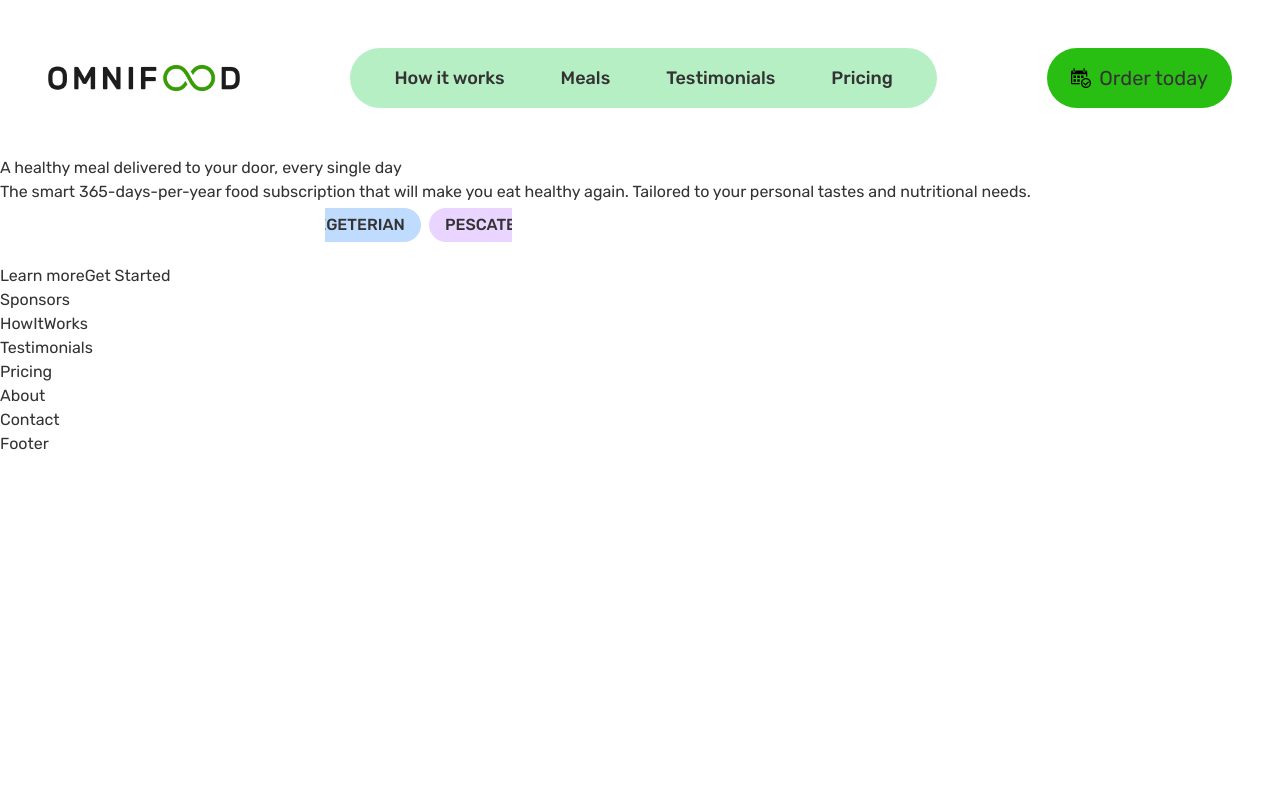
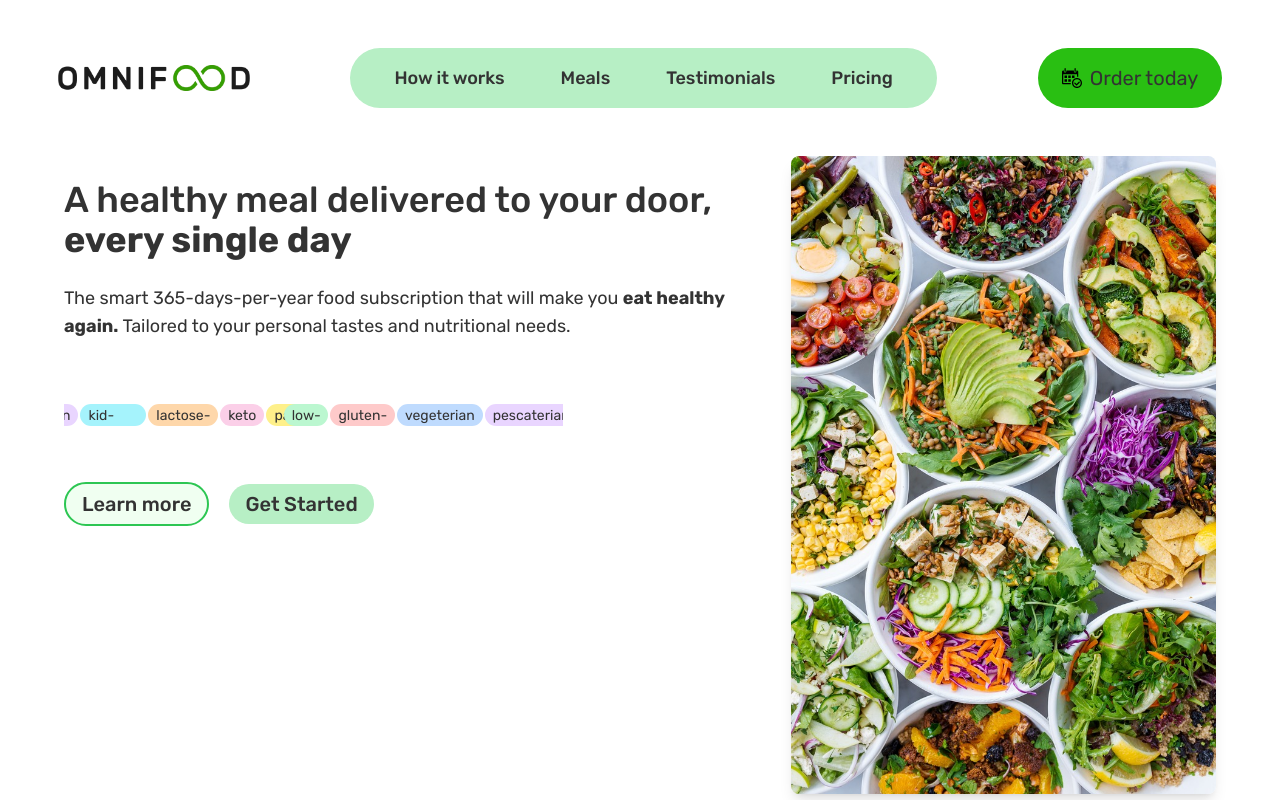
Before and after one commit to bojan09/omnifood_2.0, a React (Vite) app: page / in a window 1280 px wide. Shown: the top 800 px of the page. Built offline with nearby package versions, Linux system fonts and the light colour scheme.

Commit message:
update Home page, bug fixes in Slider, update in Navbar

```diff
--- a/src/components/Navbar.jsx
+++ b/src/components/Navbar.jsx
@@ -5,34 +5,34 @@ import calendarIcon from "../assets/calendar.svg";
 
 const Navbar = () => {
   return (
-    <div className="flex justify-between items-center py-[3rem] px-[3rem]">
+    <div className="flex justify-between items-center py-[3rem] xs:px-[2rem] md:px-[3.6rem]">
       {/* Logo */}
       <a href="#">
-        <img src={logo} alt="logo" className="w-[15vw]" />
+        <img src={logo} alt="logo" className="md:w-[15vw] xs:w-[35vw] " />
       </a>
 
       {/* Navbar */}
-      <div className="flex justify-center items-center gap-6 bg-primaryBackground px-7 py-2 rounded-full text-lg font-medium">
+      <div className="xs:hidden md:flex justify-center items-center gap-6 bg-primaryBackground lg:px-7 md:px-4 py-2 rounded-full lg:text-lg md:text-md font-medium mx-2">
         <a
-          className="hover:bg-secondaryColor px-4 py-2 rounded-full hover:text-white"
+          className="hover:bg-secondaryColor lg:px-4 md:px-2 py-2 rounded-full hover:text-white"
           href="#howItWorks"
         >
           How it works
         </a>
         <a
-          className="hover:bg-secondaryColor px-4 py-2 rounded-full hover:text-white"
+          className="hover:bg-secondaryColor lg:px-4 md:px-2 py-2 rounded-full hover:text-white"
           href="#meals"
         >
           Meals
         </a>
         <a
-          className="hover:bg-secondaryColor px-4 py-2 rounded-full hover:text-white"
+          className="hover:bg-secondaryColor lg:px-4 md:px-2 py-2 rounded-full hover:text-white"
           href="#testimonials"
         >
           Testimonials
         </a>
         <a
-          className="hover:bg-secondaryColor px-4 py-2 rounded-full hover:text-white"
+          className="hover:bg-secondaryColor lg:px-4 md:px-2 py-2 rounded-full hover:text-white"
           href="#pricing"
         >
           Pricing
@@ -42,7 +42,7 @@ const Navbar = () => {
       {/* Order today */}
       <a
         href="#contact"
-        className="flex gap-2 px-6 py-4 bg-secondaryColor rounded-full text-xl hover:bg-primaryColor"
+        className="xs:hidden md:flex gap-2 lg:px-6 md:px-3 lg:py-4 md:py-3 bg-secondaryColor rounded-full text-xl hover:bg-primaryColor"
       >
         <img src={calendarIcon} alt="calendar" className="w-[20px]" />
         Order today
--- a/src/components/Slider.jsx
+++ b/src/components/Slider.jsx
@@ -2,67 +2,57 @@ import React from "react";
 
 const Slider = () => {
   return (
-    <div className="w-[40vw]">
-      <div class="relative marquee-container none">
-        <div class="marquee flex justify-center items-center">
-          <p className="px-4 py-[2px] uppercase font-medium m-1 rounded-full bg-green-200">
+    <div className="lg:w-[39vw] md:w-[53vw] xs:w-[80vw]">
+      <div class="scroll-parent ">
+        <div class="scroll-element primary ">
+          <p className="px-2 py-[2px]  xs:mx-2 md:m-0 text-sm rounded-full bg-green-200">
             low-fat
           </p>
-          <p className="px-4 py-[2px] uppercase font-medium m-1 rounded-full bg-red-200">
+          <p className="px-2 py-[2px]  xs:mx-2 md:m-0 text-sm rounded-full bg-red-200">
             gluten-free
           </p>
-
-          <p className="px-4 py-[2px] uppercase font-medium m-1 rounded-full bg-blue-200">
+          <p className="px-2 py-[2px]  xs:mx-2 md:m-0 text-sm rounded-full bg-blue-200">
             vegeterian
           </p>
-          <p className="px-4 py-[2px] uppercase font-medium m-1 rounded-full bg-purple-200">
+          <p className="px-2 py-[2px]  xs:mx-2 md:m-0 text-sm rounded-full bg-purple-200">
             pescaterian
           </p>
-          <p className="px-4 py-[2px] uppercase font-medium m-1 rounded-full bg-cyan-200">
+          <p className="px-2 py-[2px]  xs:mx-2 md:m-0 text-sm rounded-full bg-cyan-200">
             kid-friendly
           </p>
-          <p className="px-4 py-[2px] uppercase font-medium m-1 rounded-full bg-orange-200">
+          <p className="px-2 py-[2px]  xs:mx-2 md:m-0 text-sm rounded-full bg-orange-200">
             lactose-free
           </p>
-          <p className="px-4 py-[2px] uppercase font-medium m-1 rounded-full bg-pink-200">
+          <p className="px-2 py-[2px]  xs:mx-2 md:m-0 text-sm rounded-full bg-pink-200">
             keto
           </p>
-          <p className="px-4 py-[2px] uppercase font-medium m-1 rounded-full bg-pink-200">
-            keto
-          </p>
-          <p className="px-4 py-[2px] uppercase font-medium m-1 rounded-full bg-yellow-200">
+          <p className="px-2 py-[2px]  xs:mx-2 md:m-0 text-sm rounded-full bg-yellow-200">
             paleo
           </p>
         </div>
-        <div class="marquee marquee2 flex justify-center items-center">
-          <p className="px-4 py-[2px] uppercase font-medium m-1 rounded-full bg-green-200">
+        <div class="scroll-element secondary">
+          <p className="px-2 py-[2px]  xs:mx-2 md:m-0 text-sm rounded-full bg-green-200">
             low-fat
           </p>
-          <p className="px-4 py-[2px] uppercase font-medium m-1 rounded-full bg-red-200">
+          <p className="px-2 py-[2px]  xs:mx-2 md:m-0 text-sm rounded-full bg-red-200">
             gluten-free
           </p>
-          <p className="px-4 py-[2px] uppercase font-medium m-1 rounded-full bg-red-200">
-            gluten-free
-          </p>
-          <p className="px-4 py-[2px] uppercase font-medium m-1 rounded-full bg-blue-200">
+          <p className="px-2 py-[2px]  xs:mx-2 md:m-0 text-sm rounded-full bg-blue-200">
             vegeterian
           </p>
-          <p className="px-4 py-[2px] uppercase font-medium m-1 rounded-full bg-purple-200">
+          <p className="px-2 py-[2px]  xs:mx-2 md:m-0 text-sm rounded-full bg-purple-200">
             pescaterian
           </p>
-          <p className="px-4 py-[2px] uppercase font-medium m-1 rounded-full bg-cyan-200">
+          <p className="px-2 py-[2px]  xs:mx-2 md:m-0 text-sm rounded-full bg-cyan-200">
             kid-friendly
           </p>
-          <p className="px-4 py-[2px] uppercase font-medium m-1 rounded-full bg-orange-200">
+          <p className="px-2 py-[2px]  xs:mx-2 md:m-0 text-sm rounded-full bg-orange-200">
             lactose-free
           </p>
-          <p className="px-4 py-[2px] uppercase font-medium m-1 rounded-full bg-pink-200">
+          <p className="px-2 py-[2px]  xs:mx-2 md:m-0 text-sm rounded-full bg-pink-200">
             keto
           </p>
-          <p className="px-4 py-[2px] uppercase font-medium m-1 rounded-full bg-pink-200">
-            keto
-          </p>
-          <p className="px-4 py-[2px] uppercase font-medium m-1 rounded-full bg-yellow-200">
+          <p className="px-2 py-[2px]  xs:mx-2 md:m-0 text-sm rounded-full bg-yellow-200">
             paleo
           </p>
         </div>
--- a/src/index.css
+++ b/src/index.css
@@ -86,32 +86,57 @@ select {
 }
 
 /* Slider Animation */
-.marquee-container {
-  height: 60px;
+.scroll-parent {
+  position: relative;
+  width: 100%;
+  height: 1.4rem;
   overflow: hidden;
-  line-height: 30px;
 }
 
-.marquee {
-  top: 0;
-  left: 100%;
-  width: 100%;
-  overflow: hidden;
+.scroll-element {
+  display: flex;
+  gap: 2px;
+  width: inherit;
+  height: inherit;
   position: absolute;
-  white-space: nowrap;
-  animation: marquee 30s linear infinite;
+  left: 0%;
+  top: 0%;
 }
 
-.marquee2 {
-  animation-delay: 15s;
+.primary {
+  animation: primary 10s linear infinite;
 }
 
-@keyframes marquee {
-  0% {
+.secondary {
+  animation: secondary 10s linear infinite;
+}
+
+@keyframes primary {
+  from {
+    left: 0%;
+  }
+
+  to {
+    left: -100%;
+  }
+}
+
+@keyframes secondary {
+  from {
     left: 100%;
   }
 
-  100% {
-    left: -100%
+  to {
+    left: 0%;
   }
 }
+
+@keyframes primary {
+  from {
+    left: 0%;
+  }
+
+  to {
+    left: -100%;
+  }
+}
--- a/src/pages/Home.jsx
+++ b/src/pages/Home.jsx
@@ -1,30 +1,57 @@
 import React from "react";
+
+// assets
+import home_img from "../assets/bowls.jpg";
 
 // components
 import Slider from "../components/Slider";
 
 const Home = () => {
   return (
-    <div>
+    <div className="w-[80vw] md:w-[90vw] mx-auto md:flex">
       {/* Left Container */}
       <div>
-        <h1>A healthy meal delivered to your door, every single day</h1>
-        <p>
-          The smart 365-days-per-year food subscription that will make you eat
-          healthy again. Tailored to your personal tastes and nutritional needs.
+        <h1 className="text-4xl font-medium my-6">
+          A healthy meal delivered to your door, <b>every single day</b>{" "}
+        </h1>
+        <p className="text-lg my-4">
+          The smart 365-days-per-year food subscription that will make you{" "}
+          <b>eat healthy again.</b> Tailored to your personal tastes and
+          nutritional needs.
         </p>
-        {/*
-         */}
-        <Slider />
-        <div>
+
+        <div className="mt-[4rem]">
+          <Slider />
+        </div>
+
+        <div className="flex justify-evenly items-center md:justify-start xs:gap-5 mt-[4rem]">
           <button>
-            <a href="#howItWorks">Learn more</a>
+            <a
+              className="border-2 border-primaryColor bg-secondaryBackground hover:bg-primaryColor rounded-full px-4 py-2 text-lg md:text-xl font-medium"
+              href="#howItWorks"
+            >
+              Learn more
+            </a>
           </button>
 
           <button>
-            <a href="#contact">Get Started</a>
+            <a
+              className=" bg-primaryBackground hover:bg-secondaryBackground hover:border-2 hover:border-primaryColor rounded-full px-4 py-2 text-lg lg:text-xl font-medium"
+              href="#contact"
+            >
+              Get Started
+            </a>
           </button>
         </div>
+      </div>
+
+      {/* Right Container */}
+      <div className="flex justify-center items-center xs:mt-[4rem] md:mt-0 md:pl-4">
+        <img
+          src={home_img}
+          alt="home_img"
+          className="rounded-lg shadow-lg mb-[3rem]"
+        />
       </div>
     </div>
   );
```
